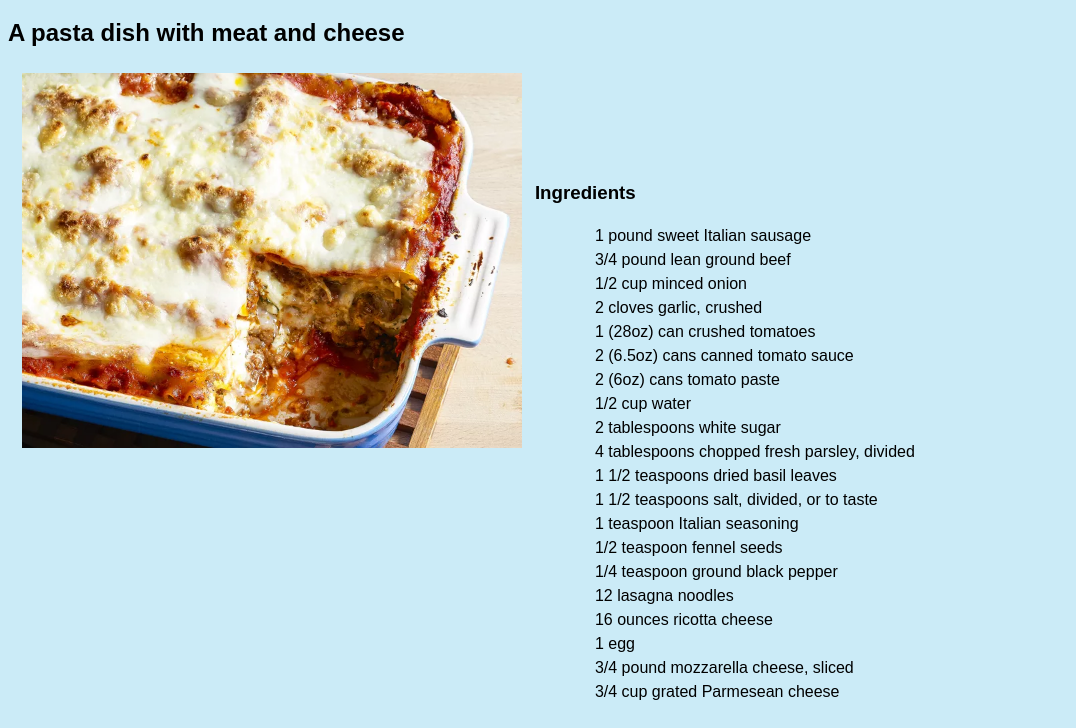
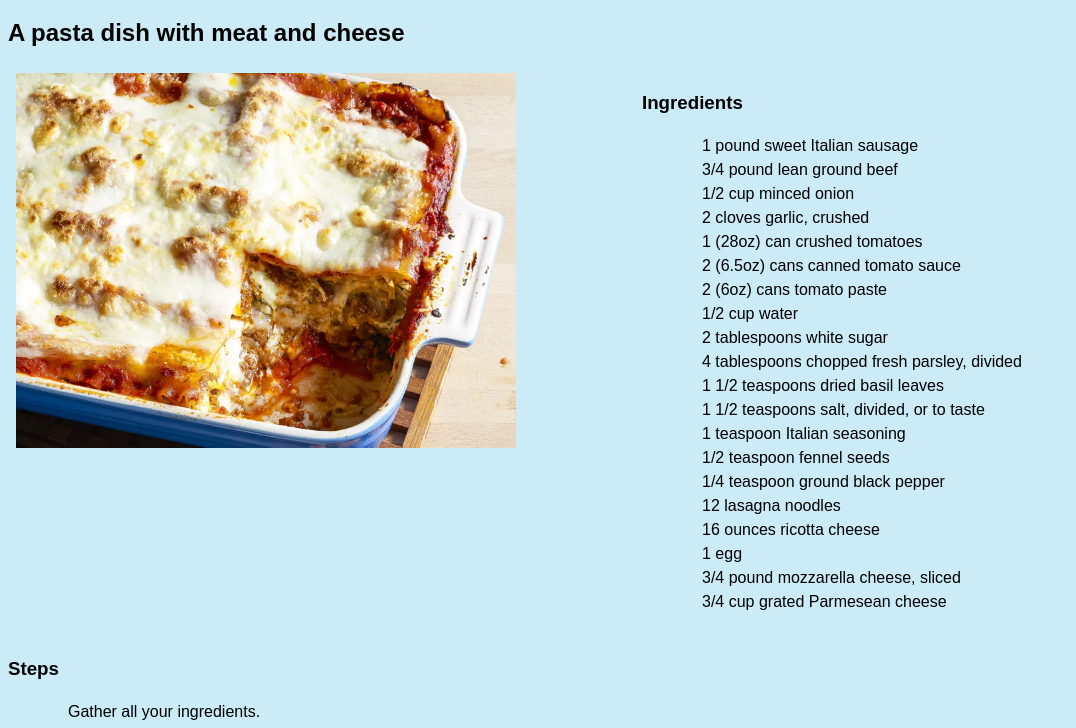
Before and after one commit to scynscapa/odin-recipes, a plain HTML site: page recipes/lasagna.html in a window 1280 px wide. Shown: the part 61-789 px from the top of the page, without its empty margins (0-1076 px from the left). Drawn offline with Linux system fonts and the light colour scheme.

Commit message:
Add flexbox to style to cleanup

```diff
--- a/css/style.css
+++ b/css/style.css
@@ -38,16 +38,10 @@ a:hover {
 .ingredients-mainimg {
     margin: 2px;
     padding: 4px;
-
-    display: inline-block;
-}
-.mainimg,
-.ingredients {
-    display: inline-block;
-    padding: 2px;
-    vertical-align: middle;
+    display: flex;
 }
 
-.mainimg {
-    vertical-align: middle;
+.ingredients-mainimg div {
+    padding: 2px;
+    flex: 1;
 }
--- a/recipes/lasagna.html
+++ b/recipes/lasagna.html
@@ -11,7 +11,7 @@
     <h2>A pasta dish with meat and cheese</h2>
 
     <div class="ingredients-mainimg">
-        <div class="mainimg"></div>
+        <div class="mainimg">
             <img src="../img/lasagna.jpg" alt="Lasagna with a piece missing">
         </div>
         <div class="ingredients">
```
